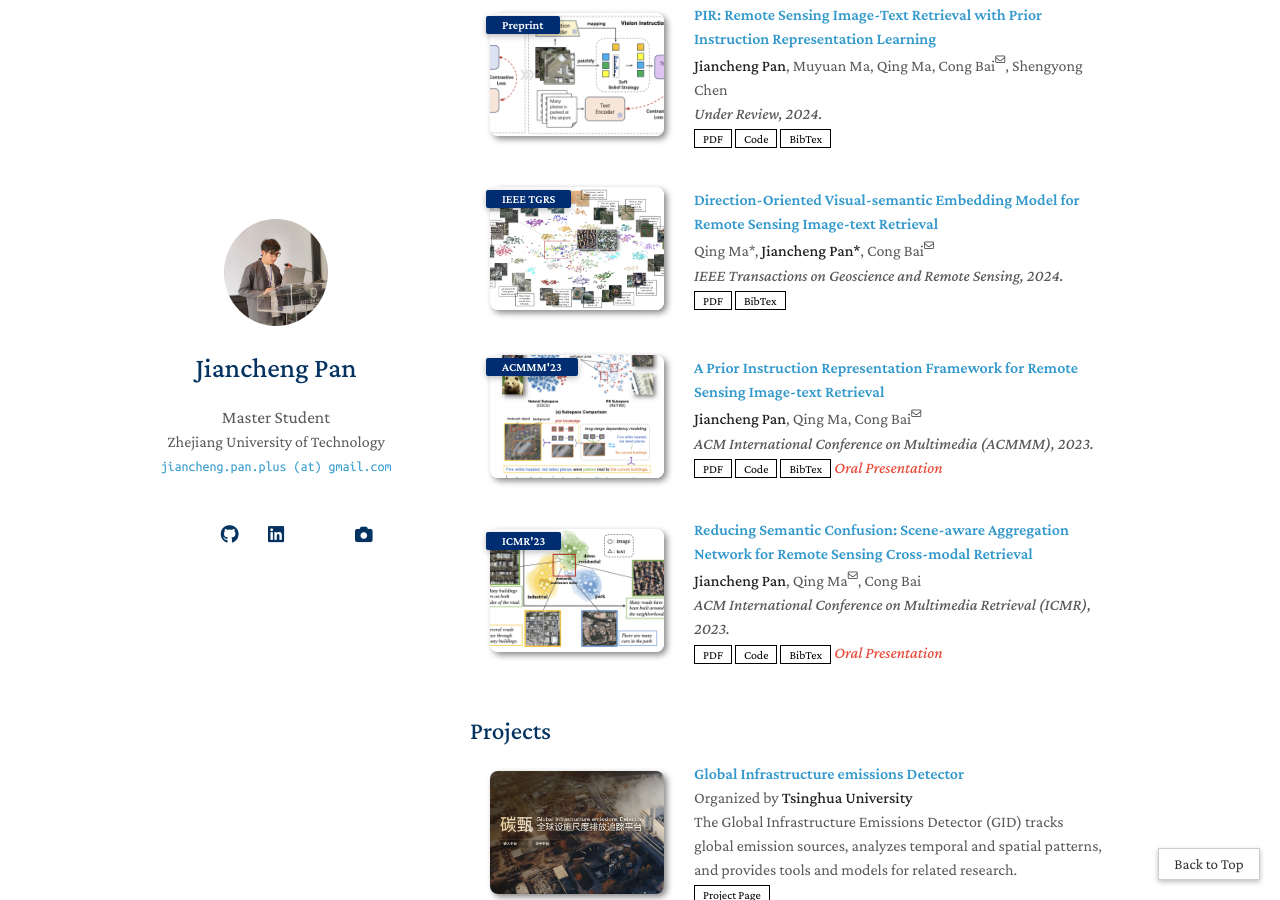
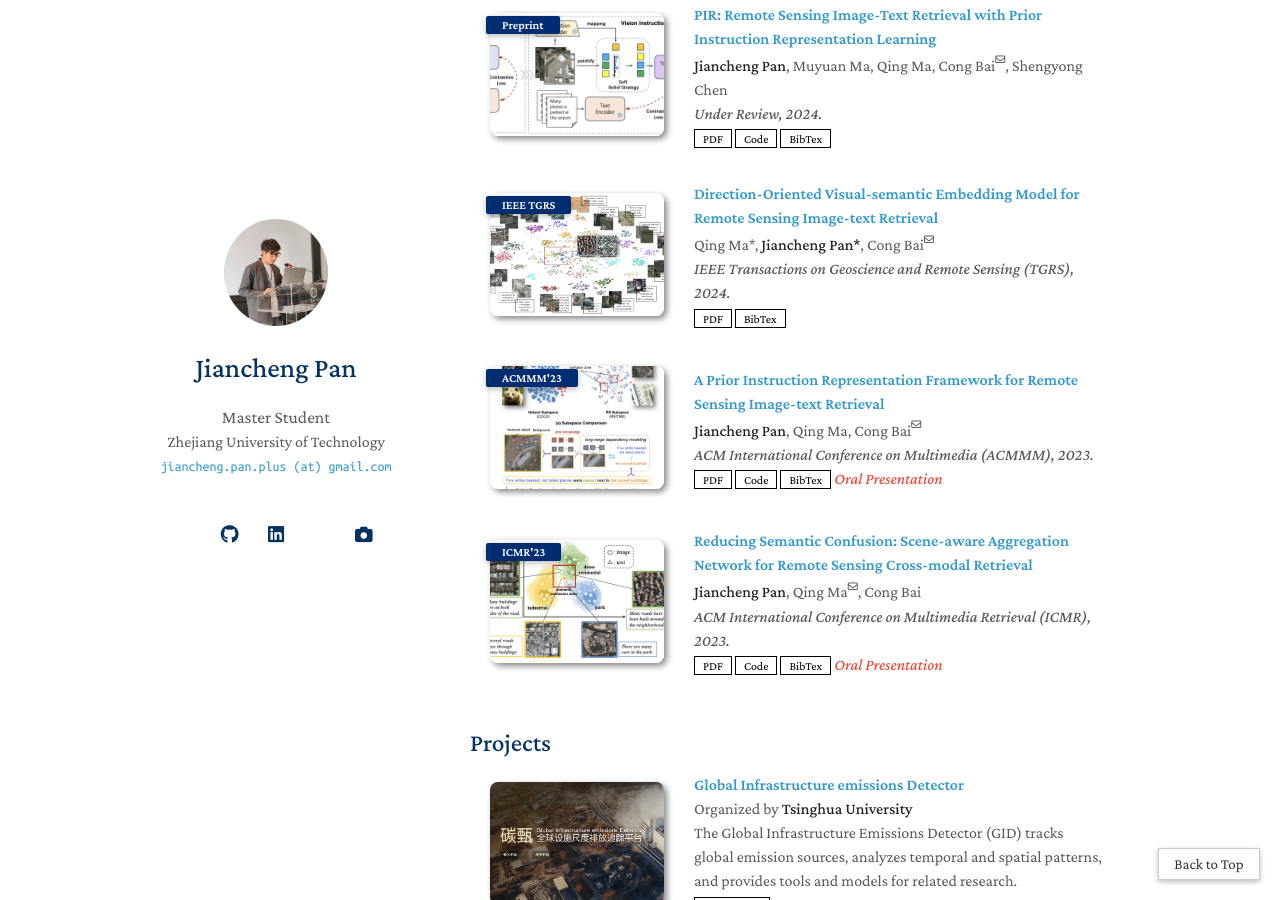
Before and after one commit to jaychempan/jaychempan.github.io, a Jekyll site: the page built from index.md, in a window 1280 px wide and 900 px high, scrolled down 1154 px. Built offline with Jekyll 4.4.1, drawn with Linux system fonts in a browser that asks for light colours; a style sheet for code colours, icons or effects is not loaded; our own code applies the rules of GitHub Pages for plain Markdown files.

Commit message:
update index

```diff
--- a/_data/publications.yml
+++ b/_data/publications.yml
@@ -29,7 +29,7 @@ main:
   - title: Direction-Oriented Visual-semantic Embedding Model for Remote Sensing Image-text Retrieval
     authors: Qing Ma&ast;, <strong>Jiancheng Pan&ast;</strong>, Cong Bai<sup><i class="fa-regular fa-envelope fa-xs"></i></sup>
     conference_short: IEEE TGRS
-    conference: IEEE Transactions on Geoscience and Remote Sensing, 2024.
+    conference: IEEE Transactions on Geoscience and Remote Sensing (TGRS), 2024.
     pdf: https://ieeexplore.ieee.org/document/10507076
     bibtex: ./bibx/ma2023direction.html
     image: ./images/papers/tgrs-dove.png
```
